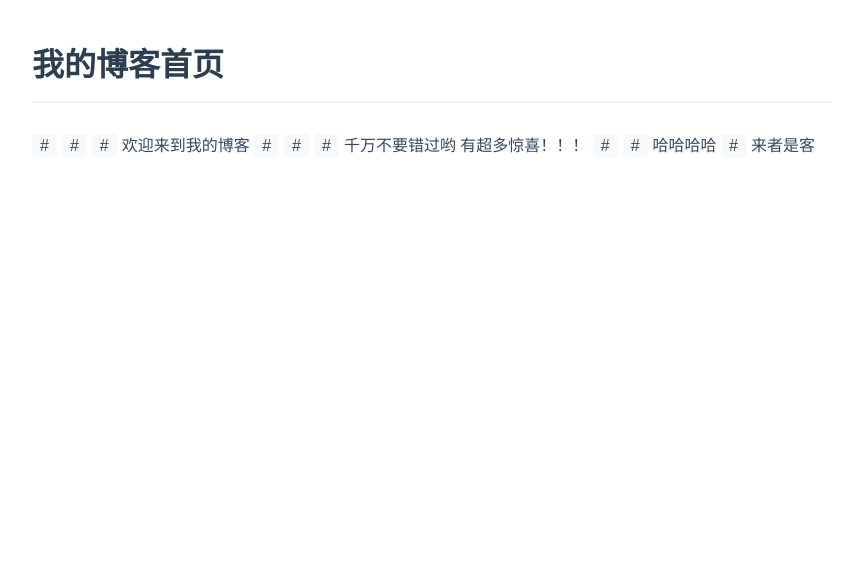
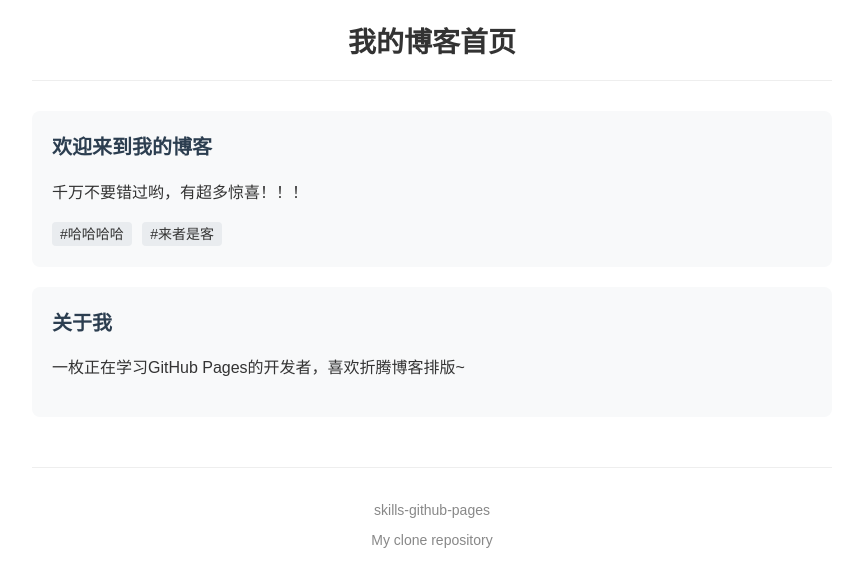
Before and after one commit to cokestart/skills-github-pages, a Jekyll site: the page built from index.md, in a window 1280 px wide. Shown: the top 587 px of the page, without its empty margins (208-1071 px from the left). Built offline with Jekyll 4.4.1, drawn with Linux system fonts in a browser that asks for light colours.

Commit message:
Enhance home layout with 'About Me' module
Added a new 'About Me' module with customizable content.

```diff
--- a/_layouts/home.html
+++ b/_layouts/home.html
@@ -3,42 +3,89 @@
 <head>
     <meta charset="UTF-8">
     <title>{{ page.title }}</title>
-    <!-- 新增：基础美化样式 -->
     <style>
-        /* 页面整体布局 */
+        /* 保留上下布局框架 */
         body {
-            max-width: 800px; /* 限制内容宽度，避免太宽 */
-            margin: 40px auto; /* 页面居中 */
-            padding: 0 20px; /* 两边留空白 */
-            font-family: "微软雅黑", "宋体", sans-serif; /* 好看的字体 */
-            line-height: 1.6; /* 行高更舒适 */
+            max-width: 800px;
+            margin: 0 auto;
+            padding: 0 20px;
+            font-family: "微软雅黑", sans-serif;
+            color: #333;
         }
-        /* 标题样式 */
-        h1 {
-            color: #2c3e50; /* 深色标题 */
-            border-bottom: 2px solid #f1f1f1; /* 标题下加分割线 */
-            padding-bottom: 10px;
+        /* 顶部区域 */
+        .header {
+            border-bottom: 1px solid #eee;
+            padding: 20px 0;
+            text-align: center;
         }
-        /* 内容段落/文本样式 */
+        .header h1 {
+            margin: 0;
+            font-size: 28px;
+        }
+        /* 中间内容区域：分模块、不拥挤 */
         .content {
-            margin-top: 30px; /* 标题和内容之间留距离 */
-            font-size: 16px;
-            color: #34495e;
+            padding: 30px 0;
+            line-height: 1.6; /* 舒适行高，不挤 */
         }
-        /* 标签/话题样式（#开头的内容） */
-        .content span {
-            background: #f8f9fa; /* 浅灰色背景 */
-            padding: 3px 8px;
+        /* 内容模块样式：加边框/背景，更规整 */
+        .module {
+            background: #f8f9fa;
+            padding: 20px;
+            border-radius: 8px;
+            margin-bottom: 20px;
+        }
+        .module h2 {
+            margin-top: 0;
+            font-size: 20px;
+            color: #2c3e50;
+        }
+        /* 标签样式：规整不杂乱 */
+        .tag {
+            background: #e9ecef;
+            padding: 4px 8px;
             border-radius: 4px;
-            margin-right: 5px;
+            margin-right: 6px;
+            font-size: 14px;
+        }
+        /* 底部区域 */
+        .footer {
+            border-top: 1px solid #eee;
+            padding: 20px 0;
+            text-align: center;
+            color: #888;
+            font-size: 14px;
         }
     </style>
 </head>
 <body>
-    <h1>{{ page.title }}</h1>
+    <!-- 顶部：保留你的标题 -->
+    <div class="header">
+        <h1>{{ page.title }}</h1>
+    </div>
+
+    <!-- 中间：分模块的内容 -->
     <div class="content">
-        <!-- 把#开头的内容自动变成美观的标签 -->
-        {{ content | replace: '#', '<span>#</span>' }}
+        <!-- 欢迎模块 -->
+        <div class="module">
+            <h2>欢迎来到我的博客</h2>
+            <p>千万不要错过哟，有超多惊喜！！！</p>
+            <div>
+                <span class="tag">#哈哈哈哈</span>
+                <span class="tag">#来者是客</span>
+            </div>
+        </div>
+
+        <!-- 新增：关于我模块（可自定义内容） -->
+        <div class="module">
+            <h2>关于我</h2>
+            <p>一枚正在学习GitHub Pages的开发者，喜欢折腾博客排版~</p>
+        </div>
+    </div>
+
+    <!-- 底部：保留你的仓库信息 -->
+    <div class="footer">
+        <p>{{ site.title }}</p>
+        <p>My clone repository</p>
     </div>
 </body>
 </html>
```
